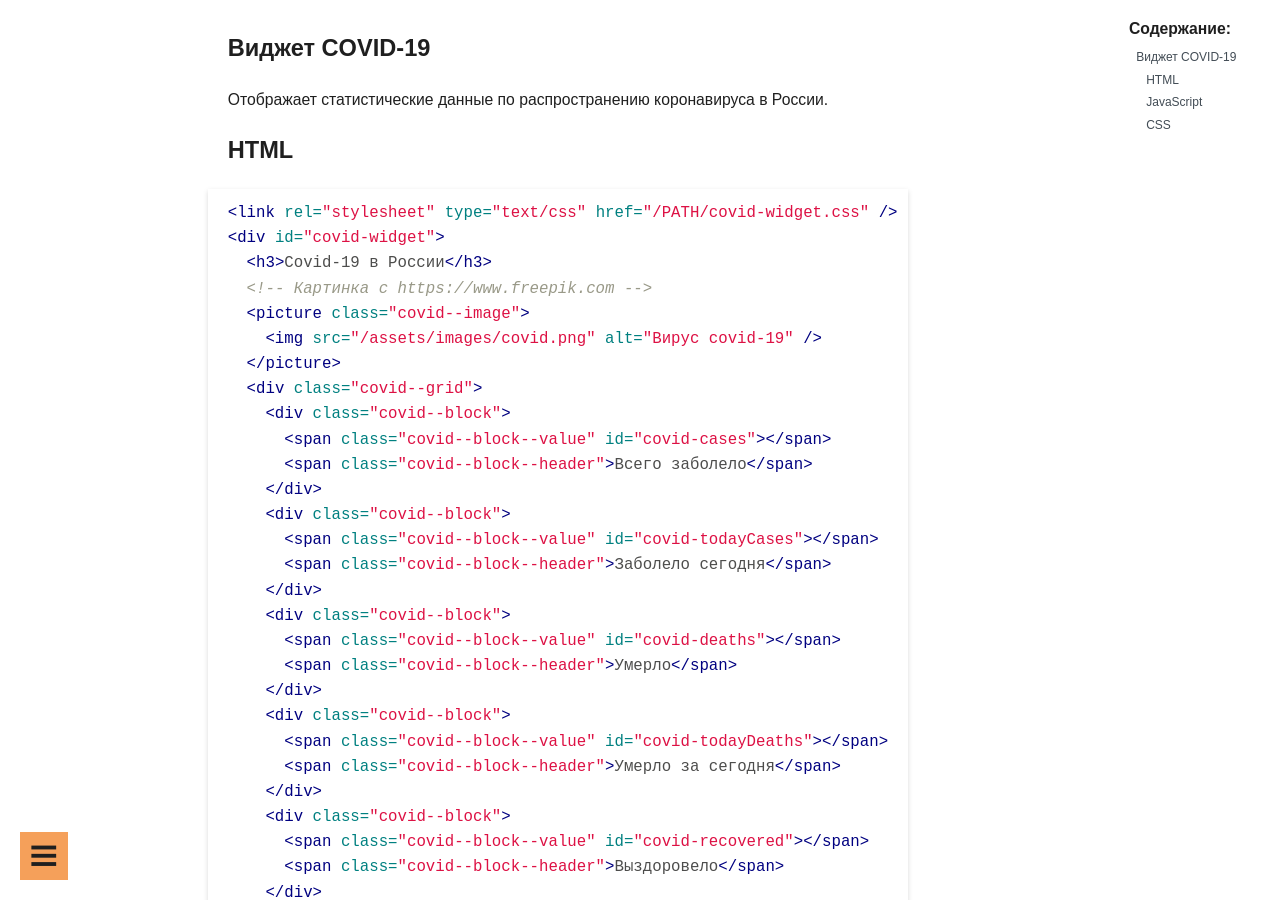
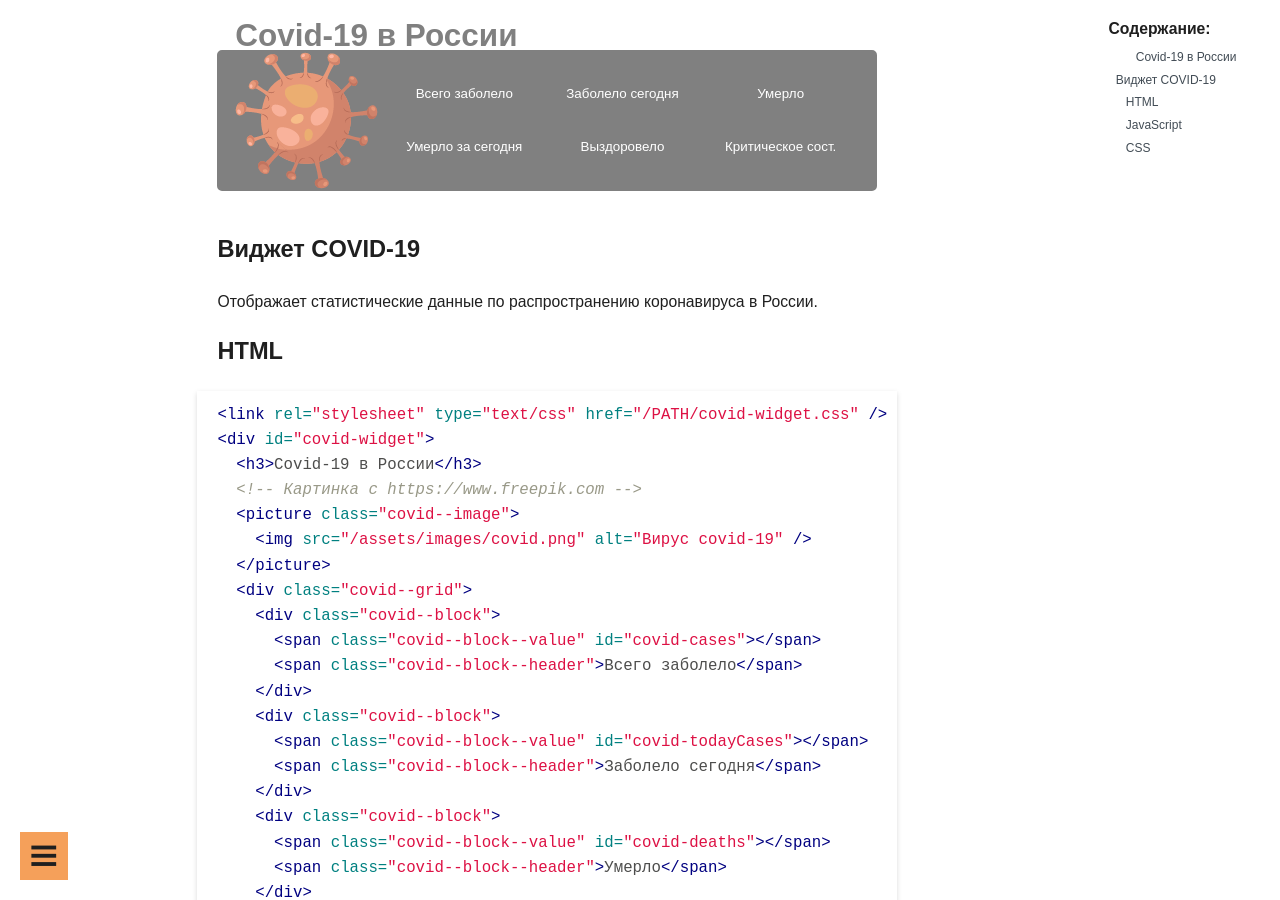
Before and after one commit to guest363/blog, a Jekyll site: the page built from _posts/web/2020-04-11-widget-covid.md, in a window 1280 px wide and 900 px high. Built offline with Jekyll 4.4.1, drawn with Linux system fonts in a browser that asks for light colours.

Commit message:
add widget to post

```diff
--- a/_posts/web/2020-04-11-widget-covid.md
+++ b/_posts/web/2020-04-11-widget-covid.md
@@ -5,6 +5,8 @@ date: 2020-04-11 17:45:33 +0500
 categories: Разработка
 tag: Web
 ---
+
+{% include covid-widget.html %}
 
 # Виджет COVID-19
 
```
